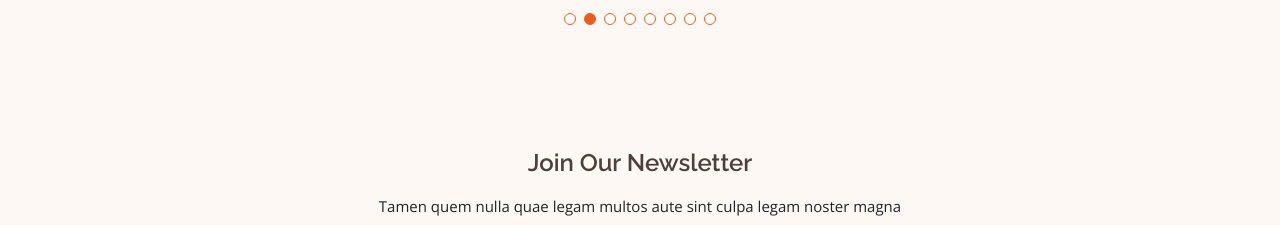
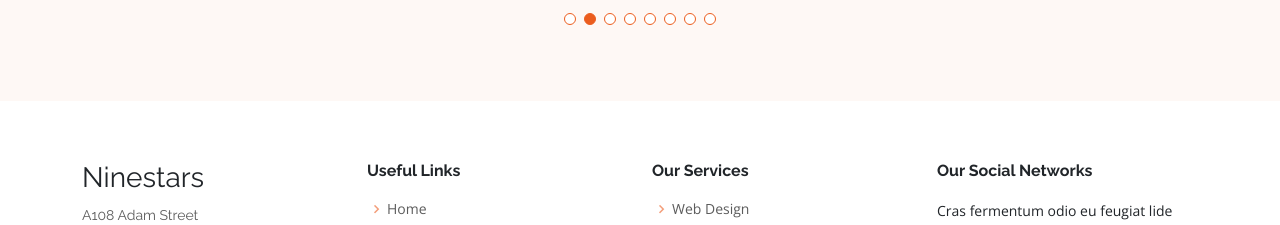
Before and after one commit to ascomlab/ascomweb, a plain HTML site: page index.html in a window 1280 px wide. Shown: the part 2538-2763 px from the top of the page. Drawn offline with nearby package versions, Linux system fonts and the light colour scheme.

Commit message:
Update index.html

```diff
--- a/index.html
+++ b/index.html
@@ -595,7 +595,7 @@
   <!-- ======= Footer ======= -->
   <footer id="footer">
 
-    <div class="footer-newsletter">
+    <!--<div class="footer-newsletter">
       <div class="container">
         <div class="row justify-content-center">
           <div class="col-lg-6">
@@ -607,7 +607,7 @@
           </div>
         </div>
       </div>
-    </div>
+    </div>-->
 
     <div class="footer-top">
       <div class="container">
```
